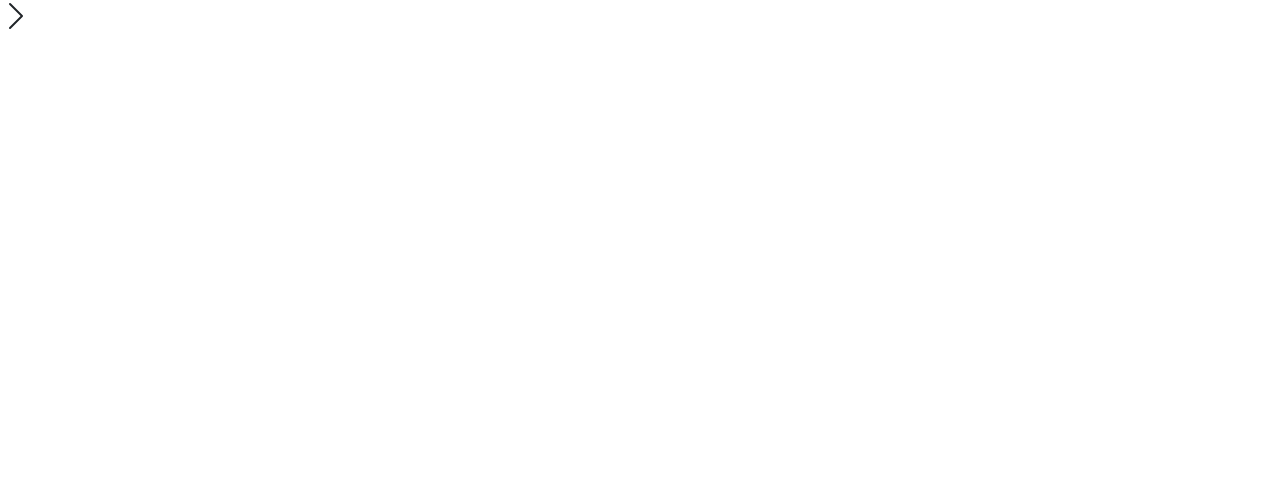
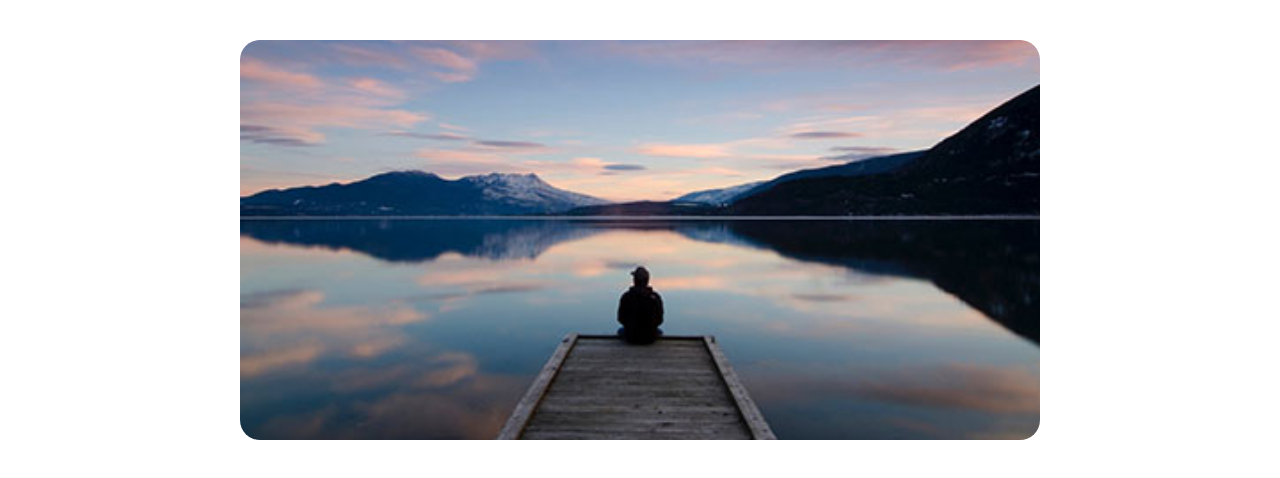
Before and after one commit to torone89/js-array-carousel, a plain HTML site: page index.html in a window 1280 px wide. Drawn offline with nearby package versions, Linux system fonts and the light colour scheme.

Commit message:
Complete step 1

```diff
--- a/css/style.css
+++ b/css/style.css
@@ -2,11 +2,6 @@
 /* GENERIC */
 /* *************************/
 
-.container {
-    background-color: aqua;
-    height: 800px;
-
-}
 
 .row {
     border: 2px dashed yellow;
@@ -34,3 +29,24 @@
 /* *************************/
 /* Main */
 /* *************************/
+#carousel {
+    margin: 40px auto;
+    width: 800px;
+    height: 400px;
+}
+
+#carousel .galleria {
+    height: 100%;
+}
+
+#carousel .galleria img {
+    height: 100%;
+    width: 100%;
+    object-fit: cover;
+    border-radius: 20px;
+    display: none;
+}
+
+#carousel .galleria .active {
+    display: block;
+}
--- a/index.html
+++ b/index.html
@@ -22,11 +22,7 @@
         crossorigin="anonymous"></script>
     <!-- BOOTSTRAP  ICON-->
 
-    <svg xmlns="http://www.w3.org/2000/svg" width="32" height="32" fill="currentColor" class="bi bi-chevron-right"
-        viewBox="0 0 16 16">
-        <path fill-rule="evenodd"
-            d="M4.646 1.646a.5.5 0 0 1 .708 0l6 6a.5.5 0 0 1 0 .708l-6 6a.5.5 0 0 1-.708-.708L10.293 8 4.646 2.354a.5.5 0 0 1 0-.708z" />
-    </svg>
+    <link rel="stylesheet" href="https://cdn.jsdelivr.net/npm/bootstrap-icons@1.8.3/font/bootstrap-icons.css">
     <!-- FONT -->
 
 
@@ -49,13 +45,39 @@
 
 <body>
 
-    <header></header>
+
 
 
     <!-- CONTENUTO PRINCIPALE -->
-    <main></main>
+    <main>
+        <div class="container">
 
 
+            <div id="carousel">
+
+                <div class="galleria">
+                    <img src="img/01.jpg" alt="img1">
+
+                    <img src="img/02.jpg" alt="img2">
+
+                    <img src="img/03.jpg" alt="img3">
+
+                    <img src="img//04.jpg" alt="img4">
+
+                    <img src="img/05.jpg" alt="img5">
+
+                    <img src="img/06.jpg" alt="img6">
+
+                </div>
+
+
+
+            </div>
+
+
+        </div>
+    </main>
+    </div>
 
 
 
--- a/js/script.js
+++ b/js/script.js
@@ -1,3 +1,29 @@
 
 // VERIFICA COLLEGAMENTO JAVA
 console.log("JS")
+
+
+// MILESTONE 1
+// Per prima cosa, creiamo il markup statico: costruiamo il container e inseriamo l'immagine grande
+// in modo da poter stilare lo slider; avremo così la struttura base e gli stili pronti per poterci
+// poi concentrare solamente sull'aspetto logico.
+
+// Variabile per le immagini attive
+let activeIndex = 0
+
+// Mi recupero tutte le immagini dal DOM
+const immagini = document.querySelectorAll("#carousel img")
+
+// Decido che la prima immagine sia quella di default per vederla
+
+immagini[activeIndex].classList.add('active')
+
+// MILESTONE 2
+// Adesso rimuoviamo tutto il markup statico e inseriamo le immagini dinamicamente servendoci dell'array fornito
+// e un semplice ciclo for. Possiamo concatenare una stringa con un template literal oppure utilizzare gli altri
+//  metodi di manipolazione del DOM che abbiamo visto insieme. Al termine di questa fase ci ritroveremo con lo stesso slider,
+//   ma costruito dinamicamente attraverso
+
+
+// MILESTONE 3
+// Al click dell'utente sulle frecce, l'immagine attiva cambia e diventa visibile nello slider, prendendo il posto della precedente.
```
